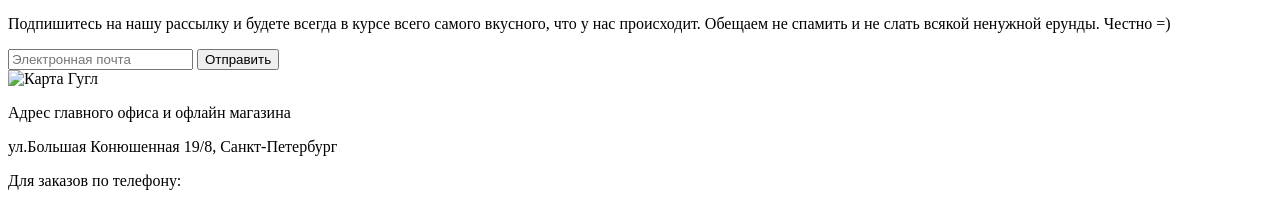
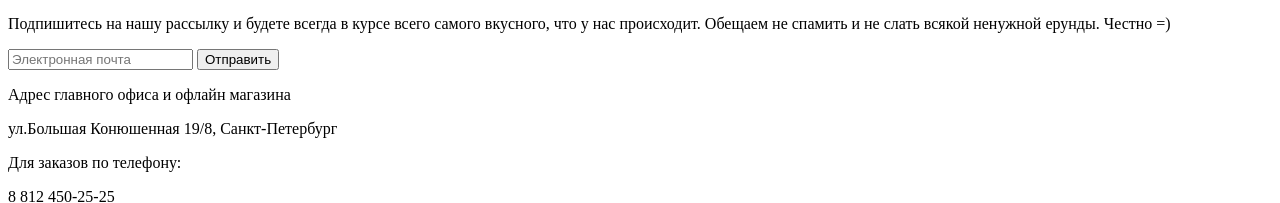
Before and after one commit to Fantikova/300657-gllacy, a plain HTML site: page index.html in a window 1280 px wide. Shown: the part 1191-1394 px from the top of the page. Drawn offline with Linux system fonts and the light colour scheme.

Commit message:
Блок карты

```diff
--- a/index.html
+++ b/index.html
@@ -91,7 +91,6 @@
 				</div>
 			</div>
 			<div class="map-contacts">
-				<img src="#" alt="Карта Гугл">
 					<div class="contacts">
 						<p>Адрес главного офиса и офлайн магазина</p>
 						<span>ул.Большая Конюшенная 19/8, Санкт-Петербург</span>
```
Lines whose indentation alone changed are shown as unchanged.
